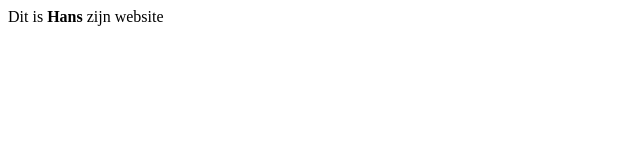
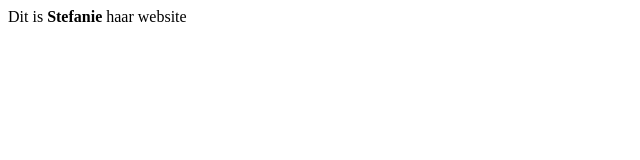
Before and after one commit to hansverlinde/hansverlinde1, a plain HTML site: page index.html in a window 1280 px wide. Shown: the full height of the page, 0-640 px from the left. Drawn offline with Linux system fonts and the light colour scheme.

Commit message:
Update index.html

```diff
--- a/index.html
+++ b/index.html
@@ -1 +1 @@
-<p>Dit is <strong>Hans</strong> zijn website </p>
+<p>Dit is <strong>Stefanie</strong> haar website </p>
```
